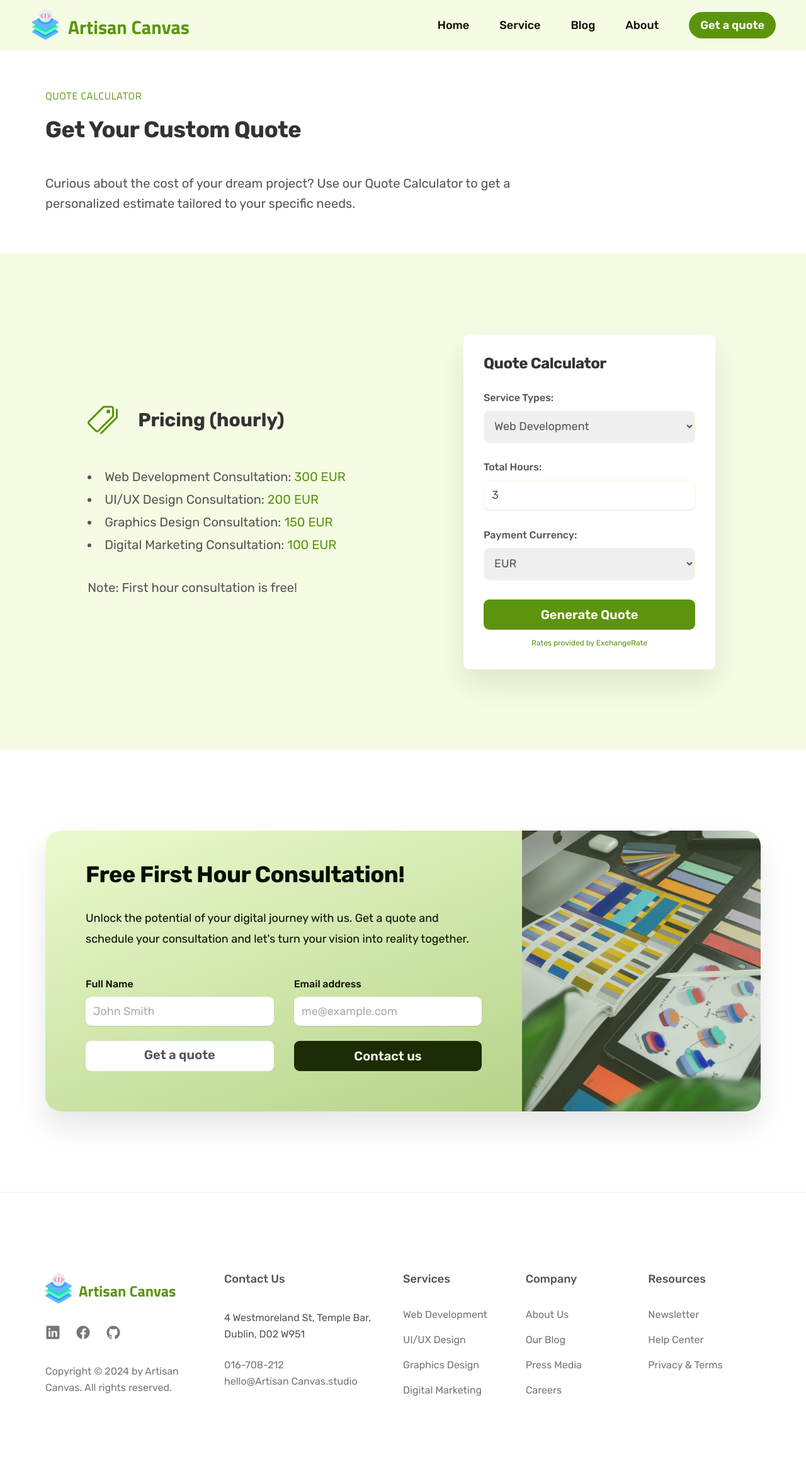
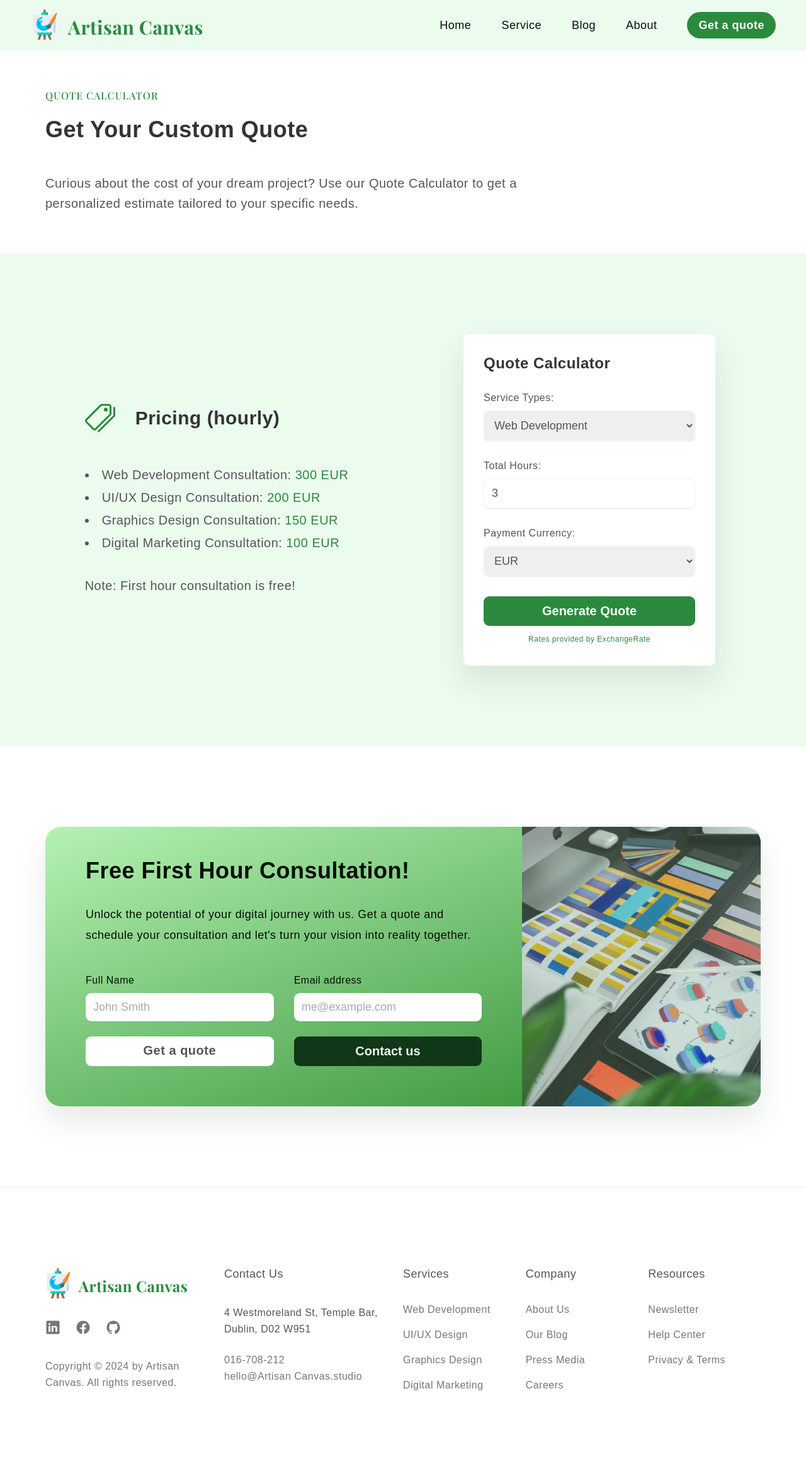
Before and after one commit to coxde/artisan_canvas, a PHP site: page /pages/quote.html in a window 1280 px wide. Shown: the whole page at 63% size. After the commit the page ends 2208 px from the top, so only its background shows below. Run offline with PHP 8.4, Linux system fonts and the light colour scheme.

Commit message:
chore: more rebranding
- modify font
- change logo and color
- modify description

```diff
--- a/css/general.css
+++ b/css/general.css
@@ -19,14 +19,14 @@ Large: 1.8
 Paragraph default: 1.6
 
 - Letter spacing
--0.5px
-0.75px
+0.5px
+1px
 
 --- 02 COLORS
 
-- Primary: #5c940d
-- Tints: #f4fce3 #aeca86
-- Shades: #375908 #1c2c04 #090f01
+- Primary: #2b8a3e
+- Tints: #ebfbee #95c59f
+- Shades: #1e612b #113719 #040e06
 - Accents:
 - Greys: #888 #767676 #6f6f6f #555 #333
 
@@ -73,10 +73,11 @@ html {
 }
 
 body {
-    font-family: 'Rubik', sans-serif;
+    font-family: 'Merriweather', sans-serif;
     line-height: 1;
     font-weight: 400;
     color: #555;
+    letter-spacing: 0.5px;
 
     /* Fix overflow-x: hidden still can scroll */
     position: relative;
@@ -131,7 +132,6 @@ body {
 .heading--tertiary {
     font-weight: 700;
     color: #333;
-    letter-spacing: -0.5px;
 }
 
 .heading--primary {
@@ -154,13 +154,13 @@ body {
 
 .subheading {
     display: block;
-    font-family: 'Titillium Web', sans-serif;
+    font-family: 'Playfair Display', sans-serif;
     font-size: 1.6rem;
     font-weight: 500;
-    color: #5c940d;
+    color: #2b8a3e;
     text-transform: uppercase;
     margin-bottom: 2.4rem;
-    letter-spacing: 0.75px;
+    letter-spacing: 1px;
 }
 
 /* Button */
@@ -185,12 +185,12 @@ body {
 .btn--full:link,
 .btn--full:visited {
     color: #fff;
-    background-color: #5c940d;
+    background-color: #2b8a3e;
 }
 
 .btn--full:hover,
 .btn--full:active {
-    background-color: #375908;
+    background-color: #1e612b;
 }
 
 .btn--outline:link,
@@ -201,7 +201,7 @@ body {
 
 .btn--outline:hover,
 .btn--outline:active {
-    background-color: #aeca86;
+    background-color: #95c59f;
 }
 
 .btn--small:link,
@@ -210,17 +210,17 @@ body {
     padding: 1.2rem 1.8rem;
     border-radius: 50px;
     color: #fff;
-    background-color: #5c940d;
+    background-color: #2b8a3e;
 }
 
 .btn--small:hover,
 .btn--small:active {
-    background-color: #375908;
+    background-color: #1e612b;
 }
 
 .btn--dark {
-    background-color: #1c2c04;
-    color: #f4fce3;
+    background-color: #113719;
+    color: #ebfbee;
     align-self: end;
     padding: 1.2rem;
     border-radius: 9px;
@@ -237,7 +237,7 @@ body {
     margin-top: 1.2rem;
     font-size: 2rem;
     line-height: 1.6;
-    color: #5c940d;
+    color: #2b8a3e;
     text-decoration: none;
 
     transition: all 0.3s;
@@ -245,7 +245,7 @@ body {
 
 .link:active,
 .link:hover {
-    color: #1c2c04;
+    color: #113719;
 }
 
 .link--box,
@@ -262,7 +262,7 @@ body {
 
 *:focus {
     outline: none;
-    box-shadow: 0 0 0 0.4rem #aeca86;
+    box-shadow: 0 0 0 0.4rem #95c59f;
 }
 
 /***************************/
@@ -274,20 +274,20 @@ body {
 }
 
 .text--blue {
-    color: #5c940d;
+    color: #2b8a3e;
 }
 
 .text--blue-bold {
-    color: #5c940d;
+    color: #2b8a3e;
     font-weight: 700;
 }
 
 .text--blue-dark {
-    color: #1c2c04;
+    color: #113719;
 }
 
 .text--blue-darker {
-    color: #090f01;
+    color: #040e06;
 }
 
 .text--highlight {
@@ -305,7 +305,7 @@ body {
     height: 100%;
     width: calc(100% + 4px);
     border-radius: 8px;
-    background-color: #5c940d;
+    background-color: #2b8a3e;
     z-index: -1;
     transform: rotate(-1deg) translateX(-4px);
 }
--- a/css/style.css
+++ b/css/style.css
@@ -6,7 +6,7 @@
     display: flex;
     justify-content: space-between;
     align-items: center;
-    background-color: #f4fce3;
+    background-color: #ebfbee;
     height: 8rem;
     padding: 0 4.8rem;
     position: relative;
@@ -23,10 +23,10 @@
 }
 
 .logo__text {
-    font-family: 'Titillium Web', sans-serif;
+    font-family: 'Playfair Display', sans-serif;
     font-weight: 700;
     font-size: 3rem;
-    color: #5c940d;
+    color: #2b8a3e;
     text-decoration: none;
     /* Align hacks */
     padding-top: 0.5rem;
@@ -358,9 +357,9 @@
 .cta {
     display: grid;
     grid-template-columns: 2fr 1fr;
-    box-shadow: 0 2.4rem 4.8rem rgba(2, 10, 17, 0.1);
+    box-shadow: 0 2.4rem 4.8rem rgba(17, 55, 25, 0.1);
     border-radius: 25px;
-    background-image: linear-gradient(to right bottom, #ecfacf, #aacb7b);
+    background-image: linear-gradient(to right bottom, #b5f2b2, #2b8a2d);
     overflow: hidden;
 }
 
@@ -383,8 +382,8 @@
     /* Credit: https://unsplash.com/photos/color-code-book-LPWl2pEVGKc */
     background-image: linear-gradient(
             to right bottom,
-            rgba(174, 202, 134, 0.25),
-            rgba(148, 180, 103, 0.25)
+            rgba(184, 228, 192, 0.25),
+            rgba(130, 194, 142, 0.25)
         ),
         url('../img/design.jpg');
     background-size: cover;
@@ -771,7 +765,7 @@
 /* Quote Calculator Section */
 .section-quote-calculator {
     padding: 12.8rem 0;
-    background-color: #f4fce3;
+    background-color: #ebfbee;
     overflow: hidden;
 }
 
@@ -783,7 +777,7 @@
 }
 
 .pricing__icon {
-    color: #5c940d;
+    color: #2b8a3e;
     height: 4.8rem;
     width: 4.8rem;
 }
@@ -811,7 +805,7 @@
     padding: 3.2rem;
     background-color: #fff;
     border-radius: 9px;
-    box-shadow: 0 2.4rem 4.8rem rgba(28, 44, 4, 0.1);
+    box-shadow: 0 2.4rem 4.8rem rgba(17, 55, 25, 0.1);
 }
 
 .quote-calculator__title {
@@ -839,7 +833,7 @@
     font-size: 1.8rem;
     font-family: inherit;
     color: inherit;
-    border: 1px solid #f4fce3;
+    border: 1px solid #ebfbee;
     /* background-color: #fff; */
     border-radius: 9px;
     box-shadow: 0 1px 2px rgba(0, 0, 0, 0.1);
@@ -855,13 +849,13 @@
 
 .quote-calculator__form *:focus {
     outline: none;
-    box-shadow: 0 0 0 0.8rem #aeca86;
+    box-shadow: 0 0 0 0.8rem #95c59f;
 }
 
 .quote-calculator__form .btn--dark {
     width: 100%;
     color: #fff;
-    background-color: #5c940d;
+    background-color: #2b8a3e;
 }
 
 .quote-calculator__form .btn--dark:hover,
--- a/pages/quote.html
+++ b/pages/quote.html
@@ -1,4 +1,4 @@
-<!DOCTYPE html>
+<!doctype html>
 <html lang="en">
     <head>
         <meta charset="UTF-8" />
@@ -19,7 +19,7 @@
         <link rel="preconnect" href="https://fonts.googleapis.com" />
         <link rel="preconnect" href="https://fonts.gstatic.com" crossorigin />
         <link
-            href="https://fonts.googleapis.com/css2?family=Rubik:wght@400;500;600;700&family=Titillium+Web:wght@400;700&display=swap"
+            href="https://fonts.googleapis.com/css2?family=Playfair Display:wght@400;500;600;700&family=Titillium+Web:wght@400;700&display=swap"
             rel="stylesheet"
         />
 
@@ -31,18 +31,20 @@
             <div class="header--container">
                 <div class="logo">
                     <picture>
-                        <!-- Credit: https://www.flaticon.com/free-icon/layer_10169782 -->
+                        <!-- Credit: https://www.flaticon.com/free-icon/canvas_3419350 -->
                         <source srcset="../img/logo.webp" type="image/webp" />
                         <img
                             class="logo__img"
                             src="../img/logo.png"
                             width="48px"
                             height="48px"
-                            alt="The logo of Artisan Canvas. A circle code block shape on the stack shape thing."
+                            alt="The logo of Artisan Canvas."
                             loading="lazy"
                         />
                     </picture>
-                    <a class="logo__text" href="../index.html">Artisan Canvas</a>
+                    <a class="logo__text" href="../index.html"
+                        >Artisan Canvas</a
+                    >
                 </div>
 
                 <nav class="navigation">
@@ -252,7 +254,7 @@
                 <div class="logo-col">
                     <div class="logo">
                         <picture>
-                            <!-- Credit: https://www.flaticon.com/free-icon/layer_10169782 -->
+                            <!-- Credit: https://www.flaticon.com/free-icon/canvas_3419350 -->
                             <source
                                 srcset="../img/logo.webp"
                                 type="image/webp"
@@ -262,7 +264,7 @@
                                 src="../img/logo.png"
                                 width="48px"
                                 height="48px"
-                                alt="The logo of Artisan Canvas. A circle code block shape on the stack shape thing."
+                                alt="The logo of Artisan Canvas."
                                 loading="lazy"
                             />
                         </picture>
```
Also changed, not shown: other parts of css/style.css (+32 -38 lines), index.html (+20 -22 lines), pages/about.html (+16 -16 lines), pages/blog.html (+9 -7 lines), pages/service.html (+9 -7 lines), img/icon/apple-touch-icon.png, img/icon/favicon.ico, img/icon/icon-192-maskable.png, img/icon/icon-192.png, img/icon/icon-512-maskable.png, img/icon/icon-512.png, img/logo.png, img/logo.webp, manifest.json.
